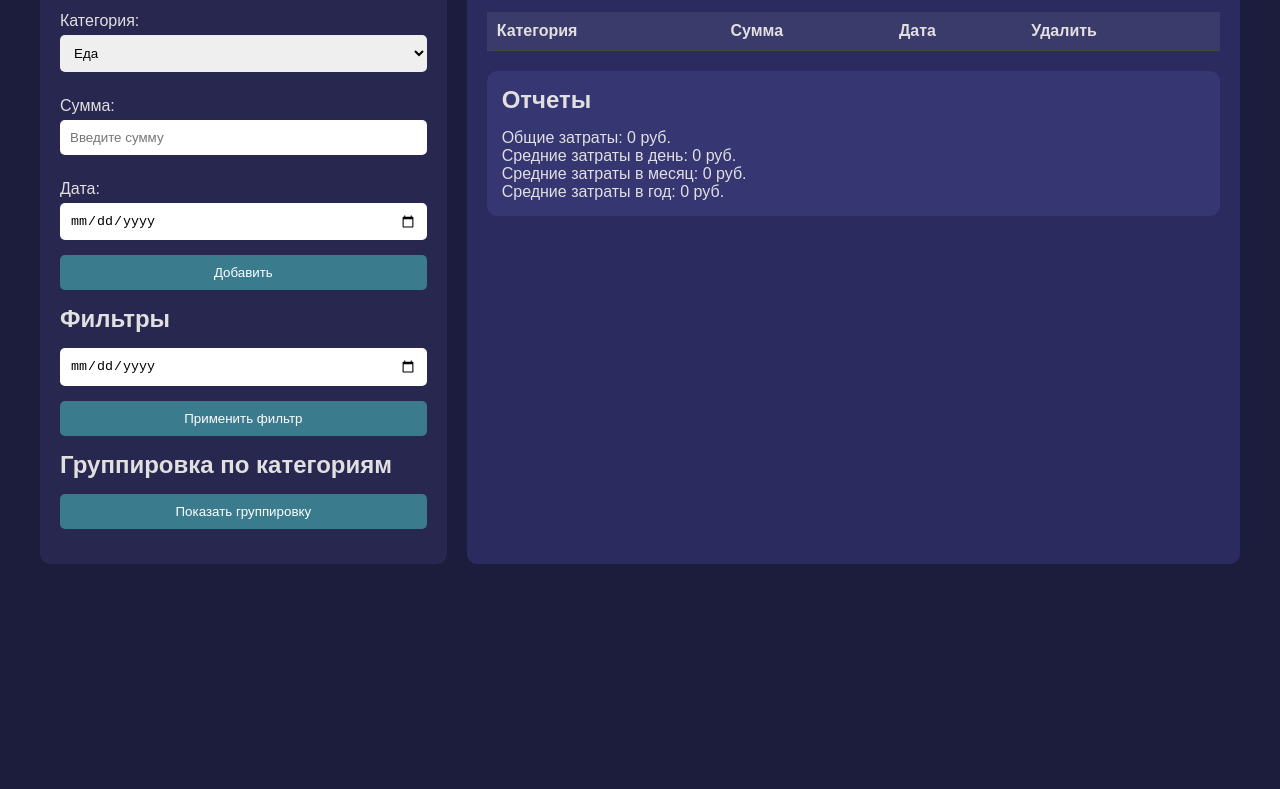
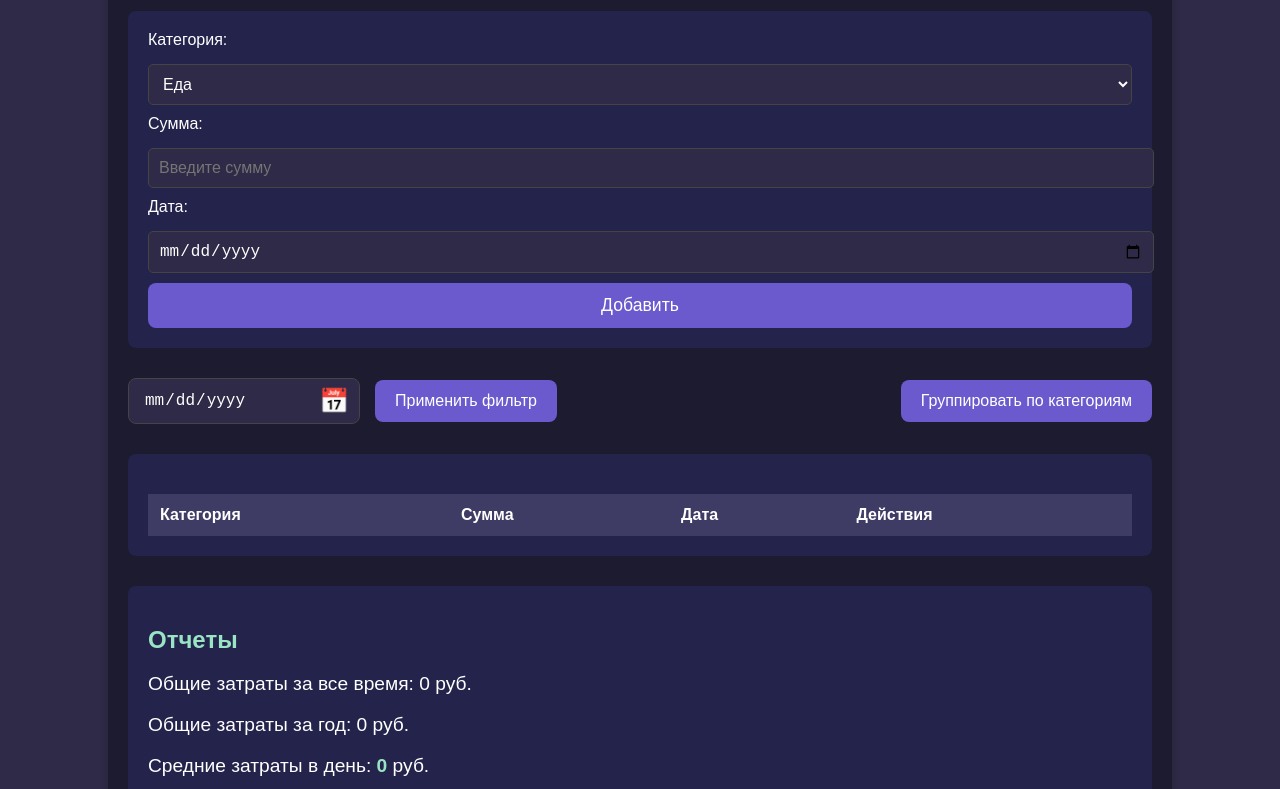
Before and after one commit to lidasharova/Calculator2, a plain HTML site: page index.html in a window 1280 px wide. Shown: the part 128-917 px from the top of the page. Before the commit the page ends 800 px from the top, so only its background shows below. Drawn offline with Linux system fonts and the light colour scheme; a script that the page names is missing.

Commit message:
feat: fix html

```diff
--- a/index.html
+++ b/index.html
@@ -12,13 +12,9 @@
         <h1>Калькулятор расходов</h1>
     </header>
 
-    <div class="content">
-        <!-- Левая часть: Форма и фильтры -->
-        <aside class="left-panel">
     <!-- Форма для добавления расходов -->
     <section class="expense-form">
         <form id="expense-form">
-                    <h2>Добавить расход</h2>
             <label for="category">Категория:</label>
             <select id="category">
                 <option value="еда">Еда</option>
@@ -37,49 +33,49 @@
         </form>
     </section>
 
-            <!-- Фильтры по дате -->
+    <!-- Фильтры -->
     <section class="filter-section">
-                <h2>Фильтры</h2>
+        <!-- Контейнер для фильтрации по дате -->
+        <div class="filter-date-container">
             <input type="date" id="filter-date">
             <button id="filter-btn">Применить фильтр</button>
+        </div>
+        <!-- Контейнер для группировки по категориям -->
+        <div class="filter-group-container">
+            <button id="group-btn">Группировать по категориям</button>
+        </div>
     </section>
 
-            <!-- Группировка по категориям -->
-            <section class="grouping-section">
-                <h2>Группировка по категориям</h2>
-                <button id="group-btn">Показать группировку</button>
-                <ul id="grouped-expenses"></ul>
-            </section>
-        </aside>
-
-        <!-- Правая часть: Список расходов и отчеты -->
-        <main class="right-panel">
     <!-- Список расходов -->
     <section class="expense-list">
-                <h2>Список расходов</h2>
         <table>
             <thead>
             <tr>
                 <th>Категория</th>
                 <th>Сумма</th>
                 <th>Дата</th>
-                        <th>Удалить</th>
+                <th>Действия</th>
             </tr>
             </thead>
             <tbody id="expense-table"></tbody>
         </table>
     </section>
 
-            <!-- Отчеты -->
+    <!-- Итоги -->
     <section class="summary">
         <h2>Отчеты</h2>
-                <p>Общие затраты: <span id="total-expense">0</span> руб.</p>
+        <p>Общие затраты за все время: <span id="total-all-time">0</span> руб.</p>
+        <p>Общие затраты за год: <span id="year-expense">0</span> руб.</p>
         <p>Средние затраты в день: <span id="average-expense">0</span> руб.</p>
-                <p>Средние затраты в месяц: <span id="monthly-expense">0</span> руб.</p>
-                <p>Средние затраты в год: <span id="yearly-expense">0</span> руб.</p>
+        <p>Затраты за неделю: <span id="weekly-expense">0</span> руб.</p>
+        <p>Затраты за месяц: <span id="monthly-expense">0</span> руб.</p>
     </section>
-        </main>
-    </div>
+
+    <!-- Новый контейнер для группированных расходов -->
+    <section class="grouped-expenses">
+        <h3>Группировка по категориям</h3>
+        <div id="grouped-expenses"></div> <!-- Здесь будут отображаться сгруппированные расходы -->
+    </section>
 </div>
 <script type="module" src="/dist/main.js" defer></script>
 </body>
--- a/src/style.css
+++ b/src/style.css
@@ -1,104 +1,261 @@
-* {
+/* Основной фон */
+body {
+    font-family: 'Arial', sans-serif;
+    background-color: #2E2A47; /* Темно-фиолетовый фон */
+    color: white;
     margin: 0;
     padding: 0;
-    box-sizing: border-box;
 }
 
-body {
-    font-family: Arial, sans-serif;
-    background-color: #1c1c3c;
-    color: #e0e0e0;
-    display: flex;
-    justify-content: center;
+/* Контейнер */
+.container {
+    width: 80%;
+    max-width: 1200px;
+    margin: 20px auto;
     padding: 20px;
+    background-color: #1D1B30; /* Темно-синий фон */
+    border-radius: 10px;
+    box-shadow: 0 4px 8px rgba(0, 0, 0, 0.2);
 }
 
-.container {
-    max-width: 1200px;
-    width: 100%;
-    display: flex;
-    flex-direction: column;
+/* Заголовки */
+header h1 {
+    text-align: center;
+    font-size: 2.5rem;
+    color: #6A5ACD; /* Фиолетовый */
 }
 
-header {
-    text-align: center;
+/* Разделы */
+section {
+    margin-bottom: 30px;
+}
+
+h2 {
+    font-size: 1.5rem;
+    margin-bottom: 10px;
+    color: #9AE3C4; /* Светло-зеленый */
+}
+
+/* Форма для добавления расходов */
+.expense-form {
+    background-color: #23234B; /* Темно-синий фон для формы */
+    padding: 20px;
+    border-radius: 8px;
+}
+
+.expense-form label {
+    font-size: 1rem;
+    margin-bottom: 5px;
+    display: block;
+}
+
+.expense-form select,
+.expense-form input {
+    width: 100%;
+    padding: 10px;
+    margin: 10px 0;
+    background-color: #2E2A47; /* Темный фон для полей ввода */
+    border: 1px solid #444;
+    border-radius: 5px;
+    color: #fff;
+    font-size: 1rem;
+}
+
+/* Кнопка "Добавить" */
+.expense-form button {
+    width: 100%;
+    padding: 12px;
+    background-color: #6A5ACD; /* Фиолетовая кнопка */
+    color: white;
+    border: none;
+    border-radius: 8px;
+    cursor: pointer;
+    font-size: 1.1rem;
+    transition: background-color 0.3s ease;
+}
+
+.expense-form button:hover {
+    background-color: #5A4F9A; /* Более темный фиолетовый при наведении */
+}
+
+/* Кнопки фильтрации */
+.filters button {
+    padding: 12px 20px;
+    background-color: #6A5ACD;
+    color: white;
+    border: none;
+    border-radius: 8px;
+    cursor: pointer;
+    font-size: 1rem;
+    transition: background-color 0.3s ease, transform 0.3s ease;
+    margin-right: 10px; /* Отступ между кнопками */
+}
+
+.filters button:hover {
+    background-color: #5A4F9A;
+    transform: scale(1.05); /* Легкое увеличение кнопки при наведении */
+}
+
+.filters button:focus {
+    outline: 3px solid #9AE3C4; /* Зеленый контур при фокусе */
+}
+
+/* Отступы вокруг фильтров */
+.filters {
     margin-bottom: 20px;
 }
 
-.content {
-    display: flex;
-    gap: 20px;
-}
-
-.left-panel {
-    background-color: #272750;
+/* Список расходов */
+.expense-list {
+    background-color: #23234B;
     padding: 20px;
-    border-radius: 10px;
-    flex: 1;
-}
-
-.right-panel {
-    background-color: #2b2b5f;
-    padding: 20px;
-    border-radius: 10px;
-    flex: 2;
-}
-
-h2 {
-    margin-bottom: 15px;
-}
-
-label {
-    display: block;
-    margin: 10px 0 5px;
-}
-
-input, select, button {
-    width: 100%;
-    padding: 10px;
-    margin-bottom: 15px;
-    border: none;
-    border-radius: 5px;
-}
-
-button {
-    background-color: #3a7b8e;
-    color: white;
-    cursor: pointer;
-    transition: background-color 0.3s;
-}
-
-button:hover {
-    background-color: #569bb0;
+    border-radius: 8px;
 }
 
 table {
     width: 100%;
     border-collapse: collapse;
+    margin-top: 20px;
 }
 
-th, td {
-    padding: 10px;
-    border-bottom: 1px solid #444;
+table th, table td {
+    padding: 12px;
     text-align: left;
 }
 
-th {
-    background-color: #3a3a6b;
+table th {
+    background-color: #3E3B65; /* Темно-синий для заголовков */
 }
 
-ul {
-    list-style-type: none;
-    padding: 0;
+table td {
+    background-color: #2E2A47; /* Темно-синий для строк */
 }
 
-ul li {
-    margin: 10px 0;
+table button {
+    padding: 8px 15px;
+    background-color: #D9534F; /* Красная кнопка для удаления */
+    color: white;
+    border: none;
+    border-radius: 8px;
+    cursor: pointer;
 }
 
+table button:hover {
+    background-color: #C9302C; /* Темно-красная кнопка при наведении */
+}
+
+/* Итоги */
 .summary {
-    margin-top: 20px;
-    background-color: #363673;
-    padding: 15px;
-    border-radius: 10px;
+    background-color: #23234B;
+    padding: 20px;
+    border-radius: 8px;
 }
+
+.summary p {
+    font-size: 1.2rem;
+}
+
+#total-expense, #average-expense {
+    font-weight: bold;
+    color: #9AE3C4; /* Светло-зеленый */
+}
+
+/* Стили для поля ввода даты */
+#filter-date {
+    width: 200px;
+    padding: 12px 15px;
+    background-color: #2E2A47; /* Темный фон */
+    color: white;
+    border: 1px solid #444;
+    border-radius: 8px;
+    font-size: 1rem;
+    appearance: none; /* Скрыть стандартный календарь */
+    -webkit-appearance: none; /* Для Safari */
+    -moz-appearance: none; /* Для Firefox */
+    position: relative;
+    cursor: pointer;
+    transition: border-color 0.3s ease, background-color 0.3s ease;
+}
+
+/* Кастомный стиль для иконки календаря */
+#filter-date::after {
+    content: '📅'; /* Эмодзи календаря как иконка */
+    position: absolute;
+    right: 10px;
+    top: 50%;
+    transform: translateY(-50%);
+    font-size: 1.5rem;
+    pointer-events: none;
+}
+
+/* Фокус на поле ввода даты */
+#filter-date:focus {
+    border-color: #9AE3C4; /* Светло-зеленый контур при фокусе */
+    background-color: #3E3B65; /* Светлый фон при фокусе */
+    outline: none;
+}
+
+/* Изменения при наведении на поле ввода даты */
+#filter-date:hover {
+    background-color: #3E3B65; /* Слегка светлее при наведении */
+}
+
+/* Добавляем отступы и красивое оформление для контейнера с фильтром */
+.filter-section {
+    display: flex;
+    justify-content: space-between;
+    gap: 20px;
+    align-items: center;
+}
+
+.filter-section input[type="date"] {
+    flex: 1;
+    width: auto; /* Убираем растягивание на всю ширину */
+}
+
+/* Стили для кнопки фильтра */
+#filter-btn {
+    padding: 12px 20px;
+    background-color: #6A5ACD; /* Фиолетовая кнопка */
+    color: white;
+    border: none;
+    border-radius: 8px;
+    cursor: pointer;
+    font-size: 1rem;
+    transition: background-color 0.3s ease, transform 0.3s ease;
+}
+
+#filter-btn:hover {
+    background-color: #5A4F9A; /* Более темный фиолетовый при наведении */
+    transform: scale(1.05); /* Легкое увеличение кнопки при наведении */
+}
+
+#filter-btn:focus {
+    outline: 3px solid #9AE3C4; /* Зеленый контур при фокусе */
+}
+
+/* Стили для контейнеров фильтров */
+.filter-date-container, .filter-group-container {
+    display: flex;
+    gap: 15px;
+    align-items: center;
+}
+
+/* Стили для группы кнопок */
+.filter-date-container button, .filter-group-container button {
+    padding: 12px 20px;
+    background-color: #6A5ACD; /* Фиолетовая кнопка */
+    color: white;
+    border: none;
+    border-radius: 8px;
+    cursor: pointer;
+    font-size: 1rem;
+    transition: background-color 0.3s ease, transform 0.3s ease;
+}
+
+.filter-date-container button:hover, .filter-group-container button:hover {
+    background-color: #5A4F9A;
+    transform: scale(1.05); /* Легкое увеличение кнопки при наведении */
+}
+
+.filter-date-contai
```
Lines whose indentation alone changed are shown as unchanged.
